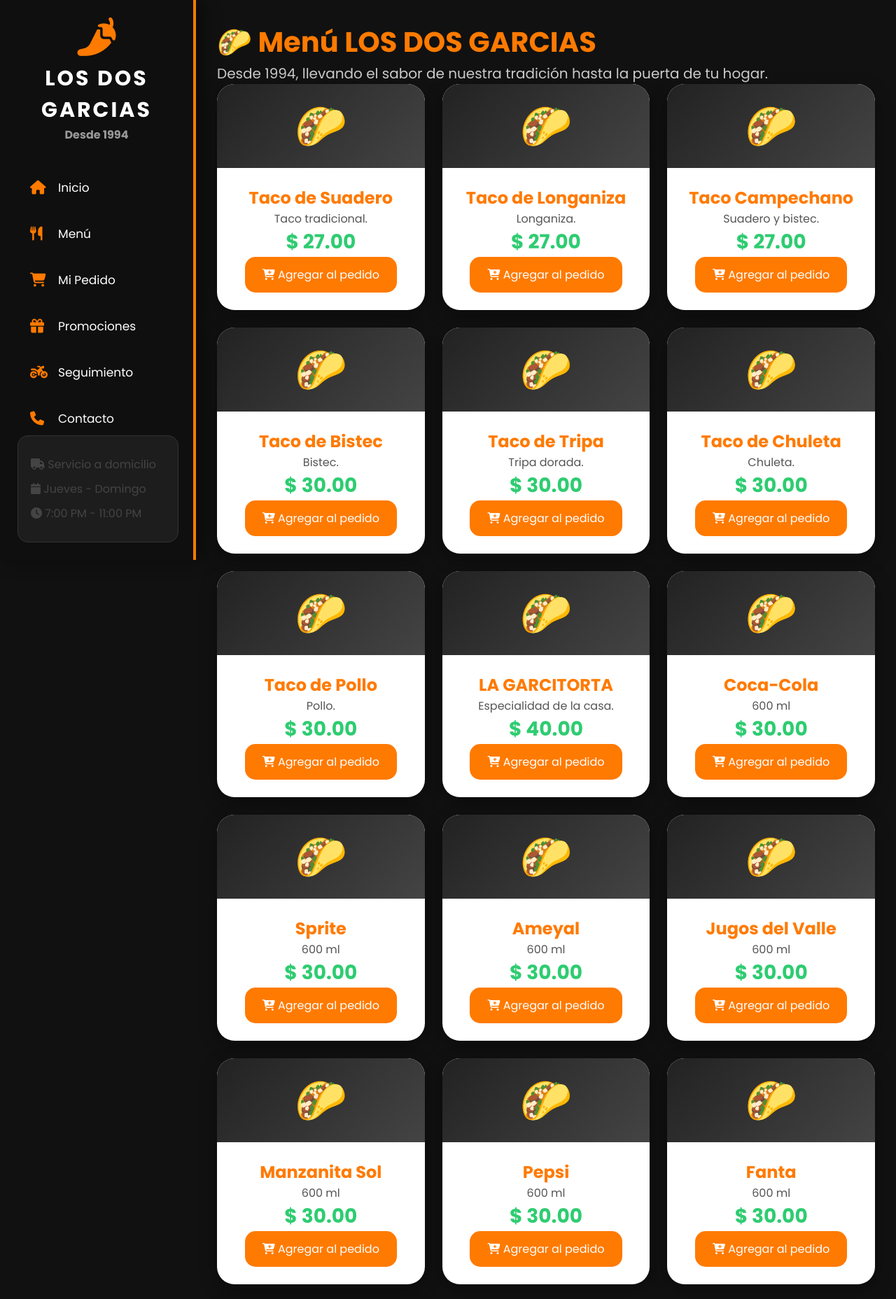
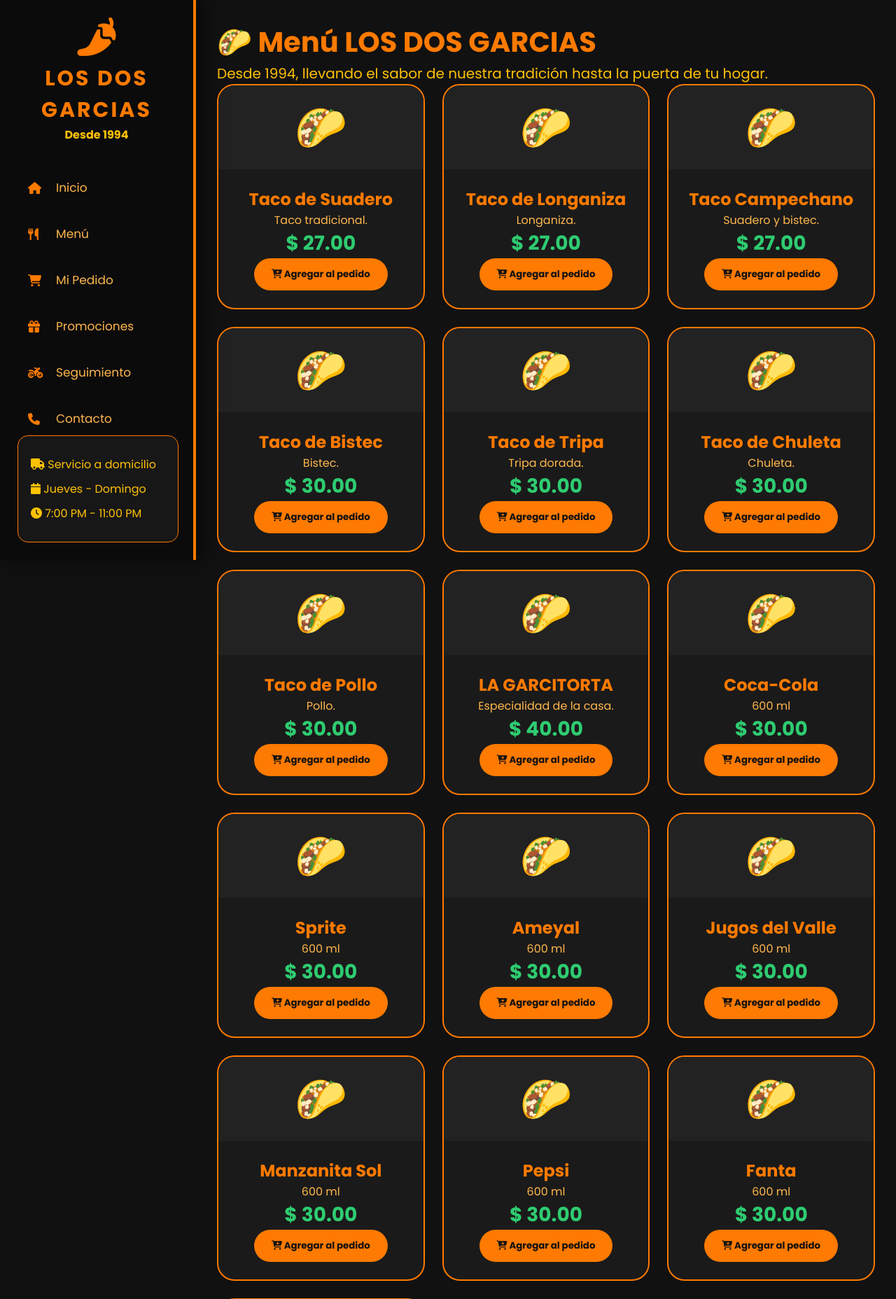
Before and after one commit to emiliogarcianmms-ship-it/los-dos-garcias, a Flask app: page /menu in a window 1280 px wide. Shown: the top 1856 px of the page at 70% size. Run offline with Flask 3, Linux system fonts and the light colour scheme; data comes from the database, SQL or seed files in the repository; data that the repository does not hold is empty; some libraries are stand-ins or nearby versions.

Commit message:
Update estilos.css

```diff
--- a/static/css/estilos.css
+++ b/static/css/estilos.css
@@ -8,22 +9,33 @@
 
 :root{
 
-    --negro:#0F0F0F;
+    --negro:#0B0B0B;
+
     --fondo:#111111;
-    --gris:#1A1A1A;
-    --gris2:#262626;
 
-    --blanco:#FFFFFF;
-    --texto:#222222;
-    --texto-gris:#666666;
+    --panel:#1A1A1A;
+
+    --panel2:#242424;
+
 
     --naranja:#FF7A00;
+
+    --naranja-claro:#FFB74D;
+
     --amarillo:#FFC107;
+
     --rojo:#E53935;
+
     --verde:#2ECC71;
+
     --azul:#2196F3;
 
+
+    --texto:#FFB74D;
+
 }
+
+
 
 
 
@@ -71,35 +85,45 @@ a{
 
 .sidebar{
 
+
     position:fixed;
 
     left:0;
+
     top:0;
+
 
     width:280px;
 
+
     height:100vh;
+
 
 
     background:var(--negro);
 
 
+
     border-right:4px solid var(--naranja);
 
-
-    color:white;
 
 
     padding:25px;
 
 
+
     box-shadow:
-    8px 0 25px rgba(0,0,0,.45);
+
+    8px 0 25px rgba(0,0,0,.6);
+
 
 
     z-index:1000;
 
+
 }
+
+
 
 
 
@@ -132,11 +160,18 @@ a{
 
 .logo h2{
 
+
+    margin-top:10px;
+
+
+    color:var(--naranja);
+
+
     font-size:30px;
 
-    color:white;
 
     letter-spacing:3px;
+
 
 }
 
@@ -144,11 +179,15 @@ a{
 
 .logo p{
 
-    color:#999;
+
+    color:var(--amarillo);
+
 
     font-weight:bold;
 
+
 }
+
 
 
 
@@ -165,25 +204,32 @@ a{
 
     display:flex;
 
+
     align-items:center;
 
 
     gap:15px;
 
 
-    color:white;
+
+    color:var(--naranja-claro);
 
 
-    padding:15px 18px;
+
+    padding:15px;
+
 
 
     margin:10px 0;
 
 
-    border-radius:14px;
+
+    border-radius:15px;
+
 
 
     font-size:17px;
+
 
 
     transition:.3s;
@@ -198,9 +244,9 @@ a{
 
     width:25px;
 
+
     color:var(--naranja);
 
-    font-size:20px;
 
 
 }
@@ -244,25 +295,27 @@ a{
 
     position:absolute;
 
+
     bottom:25px;
 
 
     width:230px;
 
 
-    background:#1D1D1D;
+
+    background:#171717;
 
 
-    border:1px solid #333;
+
+    border:1px solid var(--naranja);
+
 
 
     border-radius:15px;
 
 
+
     padding:18px;
-
-
-    color:#CCC;
 
 
 }
@@ -271,9 +324,15 @@ a{
 
 .info p{
 
+
+    color:var(--amarillo);
+
+
     margin:10px 0;
 
+
 }
+
 
 
 
@@ -326,40 +385,31 @@ a{
 
 
 
-h1,
-h2,
-h3,
-h4{
 
-    color:#222;
+
+/* TITULOS */
+
+
+h1,h2,h3,h4{
+
+
+    color:var(--naranja);
+
 
 }
 
 
 
+p{
 
 
-p{
+    color:var(--naranja-claro);
 
-    color:#444;
 
 }
 
 
 
-
-
-/* =====================================
-   BOTON MOVIL
-===================================== */
-
-
-.menu-toggle{
-
-
-    display:none;
-
-}
 
 
 
@@ -376,22 +426,29 @@ button{
     background:var(--naranja);
 
 
-    color:white;
+
+    color:#111;
+
 
 
     border:none;
 
 
+
     padding:13px 25px;
 
 
-    border-radius:15px;
+
+    border-radius:30px;
+
 
 
     cursor:pointer;
 
 
-    font-size:16px;
+
+    font-weight:bold;
+
 
 
     transition:.3s;
@@ -437,22 +496,26 @@ button:hover{
 
     color:var(--naranja);
 
+
     font-size:40px;
 
+
 }
-
-
 
 
 
 .subtitulo-menu{
 
 
-    color:#ccc;
+    color:var(--amarillo);
+
 
     font-size:20px;
 
+
 }
+
+
 
 
 
@@ -477,24 +543,28 @@ button:hover{
 
 
 
+
 .producto-card{
 
 
-    background:white;
+    background:var(--panel);
+
+
+
+    border:2px solid var(--naranja);
+
 
 
     border-radius:25px;
 
 
+
     overflow:hidden;
 
 
-    box-shadow:
-
-    0 8px 25px rgba(0,0,0,.35);
-
 
     transition:.3s;
+
 
 
 }
@@ -532,20 +609,18 @@ button:hover{
 
     color:var(--naranja);
 
+
 }
-
-
 
 
 
 .descripcion-producto{
 
 
-    color:#555;
+    color:var(--naranja-claro);
+
 
 }
-
-
 
 
 
@@ -816,25 +908,25 @@ button:hover{
     height:120px;
 
 
+
     display:flex;
+
 
 
     justify-content:center;
 
 
+
     align-items:center;
 
 
-    background:
 
-    linear-gradient(
-        135deg,
-        #222,
-        #444
-    );
+    background:#222;
+
 
 
     color:var(--naranja);
+
 
 
     font-size:60px;
```
Also changed, not shown: other parts of static/css/estilos.css (+123 -59 lines).
